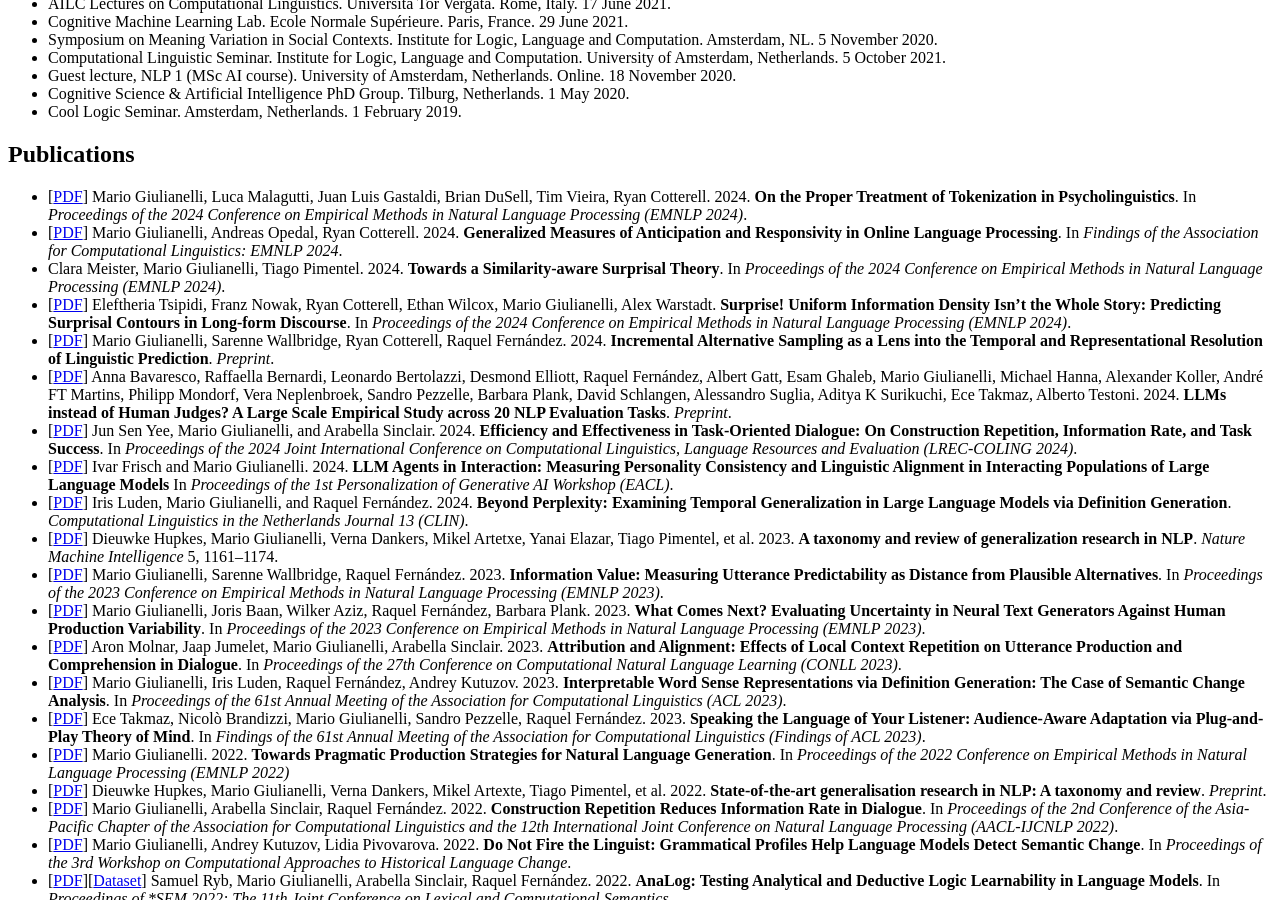
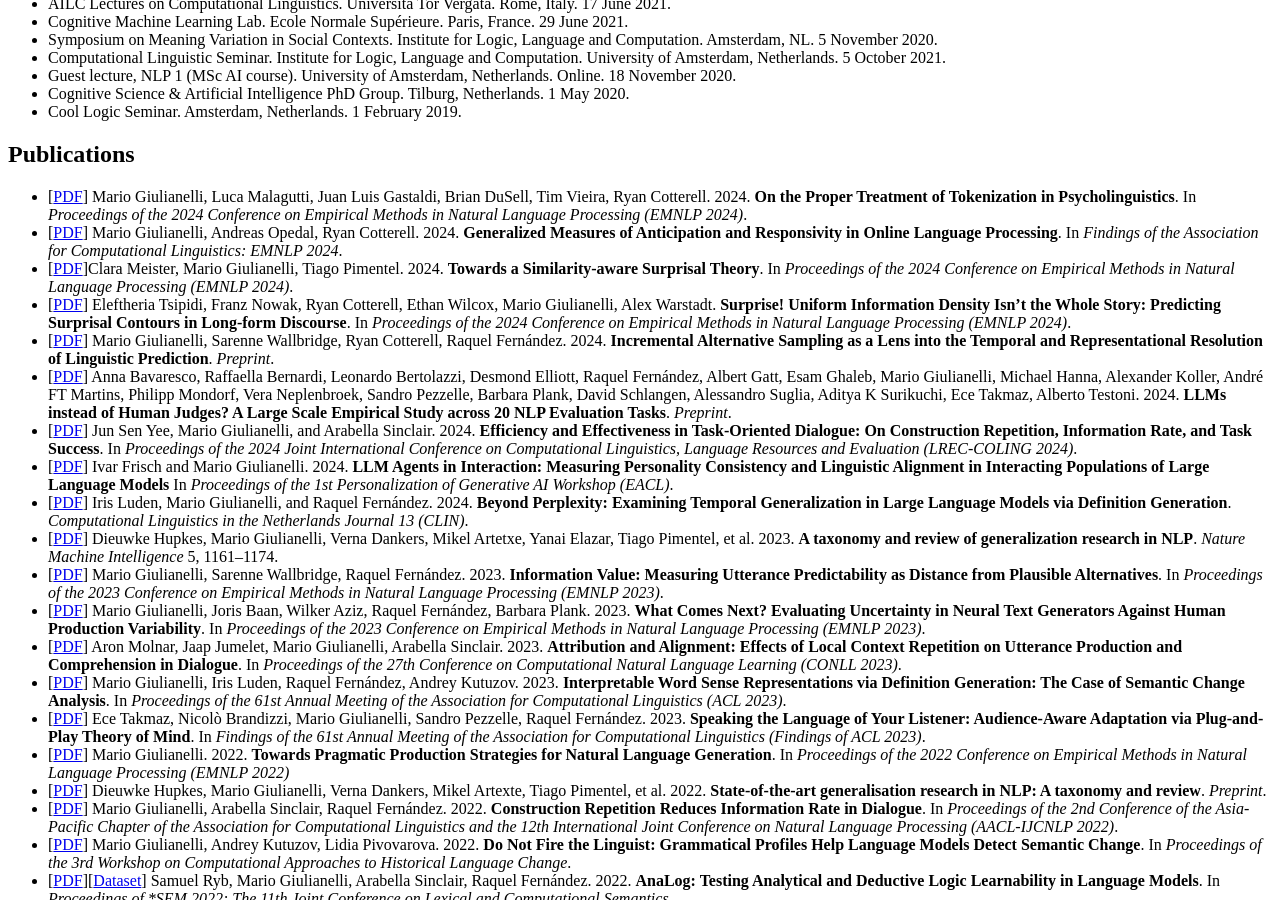
Before and after one commit to glnmario/glnmario.github.io, a Jekyll site: the page built from index.md, in a window 1280 px wide and 900 px high, scrolled down 2093 px. Built offline with Jekyll 4.4.1, drawn with Linux system fonts in a browser that asks for light colours.

Commit message:
Update index.md

```diff
--- a/index.md
+++ b/index.md
@@ -30,9 +30,9 @@
 
 ## News
 - Four papers accepted at EMNLP 2024 in the Linguistic Theories, Cognitive Modeling and Psycholinguistics track:
-  - [On the Proper Treatment of Tokenization in Psycholinguistics](https://arxiv.org/abs/2410.02691)
+  - [On the Proper Treatment of Tokenization in Psycholinguistics](https://arxiv.org/pdf/2410.02691)
   - [Generalized Measures of Anticipation and Responsivity in Online Language Processing](https://arxiv.org/pdf/2409.10728)
-  - Towards a Similarity-adjusted Surprisal Theory
+  - [Towards a Similarity-adjusted Surprisal Theory](https://arxiv.org/pdf/2410.17676)
   - [Surprise! Uniform Information Density Isn't the Whole Story: Predicting Surprisal Contours in Long-form Discourse](https://arxiv.org/pdf/2410.16062)
 - I'm an organizer of the 2nd edition of the [GenBench Workshop](https://genbench.org/workshop/). See you in Miami on 16th November!
 - New [preprint](https://doi.org/10.31234/osf.io/fhp84) presenting the Incremental Alternative Sampling model of language comprehension -- rooted in, but enhancing, surprisal theory.
@@ -76,9 +76,9 @@
 
 
 ## Publications
-- [[PDF](https://arxiv.org/abs/2410.02691)] Mario Giulianelli, Luca Malagutti, Juan Luis Gastaldi, Brian DuSell, Tim Vieira, Ryan Cotterell. 2024. **On the Proper Treatment of Tokenization in Psycholinguistics**. In _Proceedings of the 2024 Conference on Empirical Methods in Natural Language Processing (EMNLP 2024)_.
+- [[PDF](https://arxiv.org/pdf/2410.02691)] Mario Giulianelli, Luca Malagutti, Juan Luis Gastaldi, Brian DuSell, Tim Vieira, Ryan Cotterell. 2024. **On the Proper Treatment of Tokenization in Psycholinguistics**. In _Proceedings of the 2024 Conference on Empirical Methods in Natural Language Processing (EMNLP 2024)_.
 - [[PDF](https://arxiv.org/pdf/2409.10728)] Mario Giulianelli, Andreas Opedal, Ryan Cotterell. 2024. **Generalized Measures of Anticipation and Responsivity in Online Language Processing**. In _Findings of the Association for Computational Linguistics: EMNLP 2024_.
-- Clara Meister, Mario Giulianelli, Tiago Pimentel. 2024. **Towards a Similarity-aware Surprisal Theory**. In _Proceedings of the 2024 Conference on Empirical Methods in Natural Language Processing (EMNLP 2024)_.
+- [[PDF](https://arxiv.org/pdf/2410.17676)]Clara Meister, Mario Giulianelli, Tiago Pimentel. 2024. **Towards a Similarity-aware Surprisal Theory**. In _Proceedings of the 2024 Conference on Empirical Methods in Natural Language Processing (EMNLP 2024)_.
 - [[PDF](https://arxiv.org/pdf/2410.16062)] Eleftheria Tsipidi, Franz Nowak, Ryan Cotterell, Ethan Wilcox, Mario Giulianelli, Alex Warstadt. **Surprise! Uniform Information Density Isn't the Whole Story: Predicting Surprisal Contours in Long-form Discourse**. In _Proceedings of the 2024 Conference on Empirical Methods in Natural Language Processing (EMNLP 2024)_.
 - [[PDF](https://doi.org/10.31234/osf.io/fhp84)] Mario Giulianelli, Sarenne Wallbridge, Ryan Cotterell, Raquel Fernández. 2024. **Incremental Alternative Sampling as a Lens into the Temporal and Representational Resolution of Linguistic Prediction**. _Preprint_.
 - [[PDF](https://arxiv.org/pdf/2406.18403)] Anna Bavaresco, Raffaella Bernardi, Leonardo Bertolazzi, Desmond Elliott, Raquel Fernández, Albert Gatt, Esam Ghaleb, Mario Giulianelli, Michael Hanna, Alexander Koller, André FT Martins, Philipp Mondorf, Vera Neplenbroek, Sandro Pezzelle, Barbara Plank, David Schlangen, Alessandro Suglia, Aditya K Surikuchi, Ece Takmaz, Alberto Testoni. 2024. **LLMs instead of Human Judges? A Large Scale Empirical Study across 20 NLP Evaluation Tasks**. _Preprint_.
```
